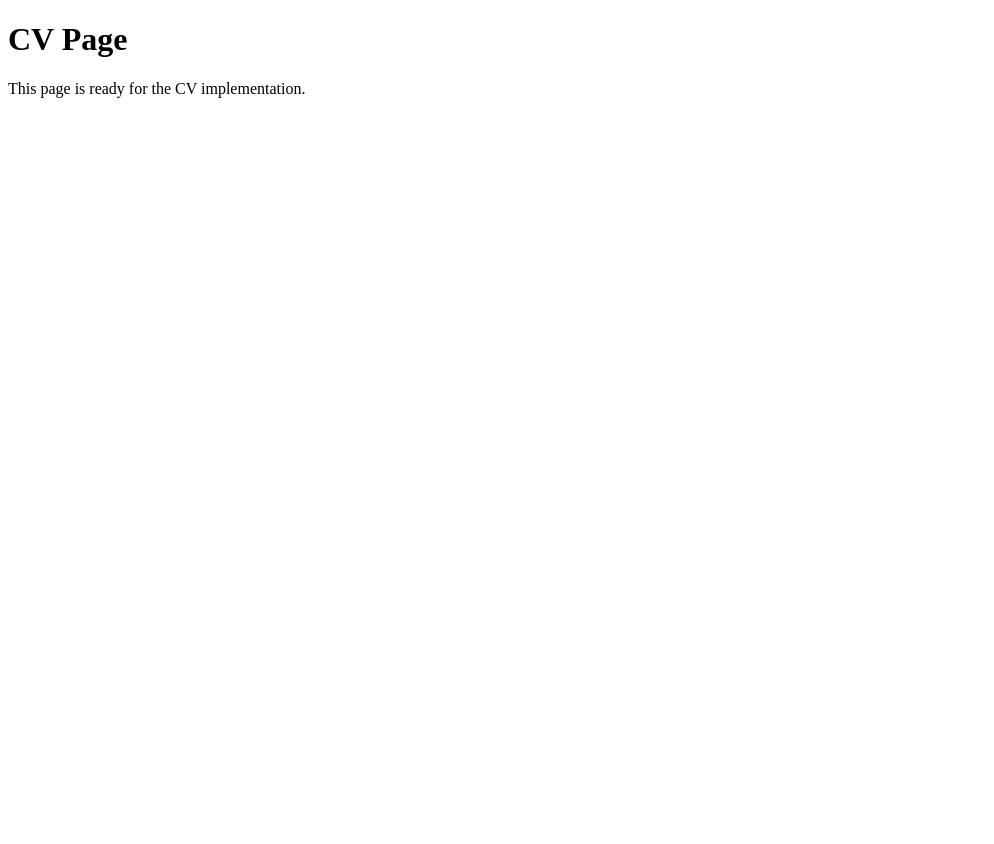
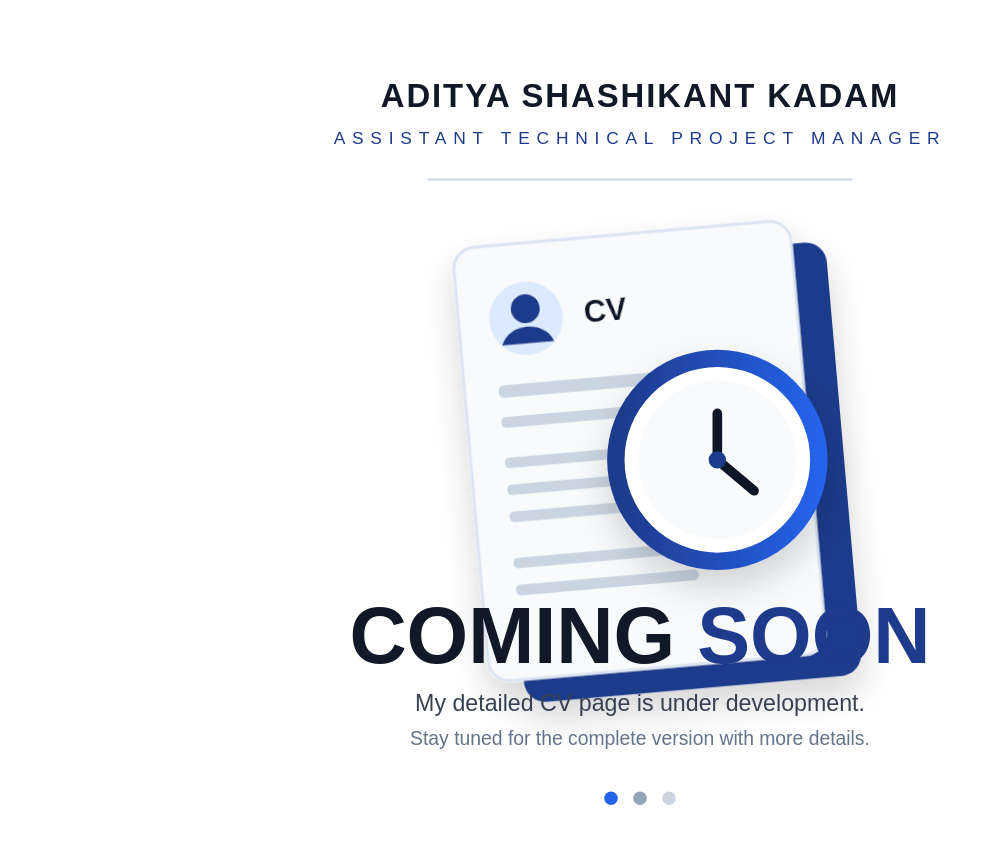
Before and after one commit to The-Aditya-Kadam/resume, a plain HTML site: page cv-page/index.html in a window 1280 px wide. Shown: the whole page, without its empty margins (0-994 px from the left). Before the commit the page ends 800 px from the top, so only its background shows below. Drawn offline with Linux system fonts and the light colour scheme.

Commit message:
Show coming soon graphic on CV page

```diff
--- a/cv-page/index.html
+++ b/cv-page/index.html
@@ -4,11 +4,16 @@
   <meta charset="utf-8">
   <meta name="viewport" content="width=device-width, initial-scale=1">
   <title>Aditya Kadam — CV</title>
+  <style>
+    html,body{margin:0;min-height:100%;background:#fff}
+    body{display:grid;place-items:center;min-height:100vh}
+    main{width:min(1200px,100%);padding:20px;box-sizing:border-box}
+    img{display:block;width:100%;height:auto}
+  </style>
 </head>
 <body>
   <main>
-    <h1>CV Page</h1>
-    <p>This page is ready for the CV implementation.</p>
+    <img src="./coming-soon.svg" alt="Aditya Shashikant Kadam — CV Coming Soon">
   </main>
 </body>
 </html>
```
